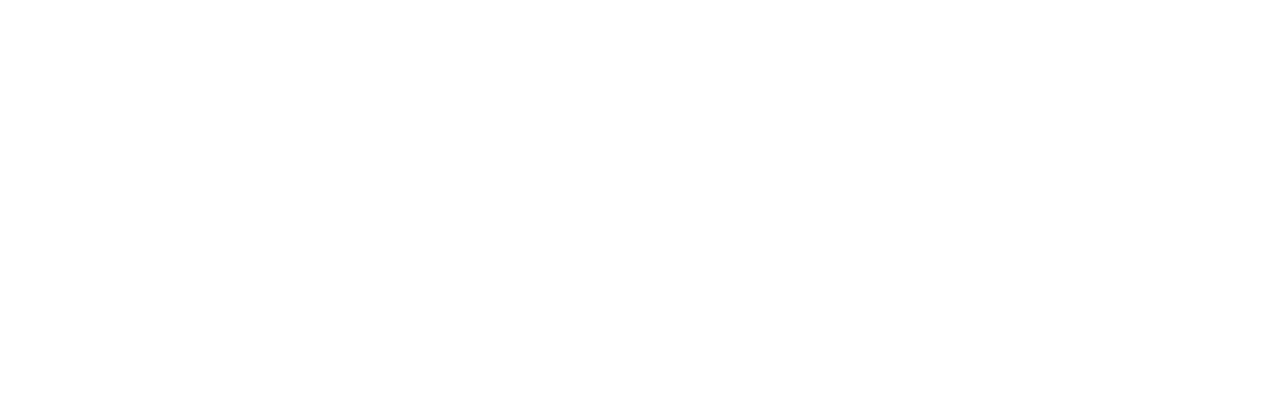
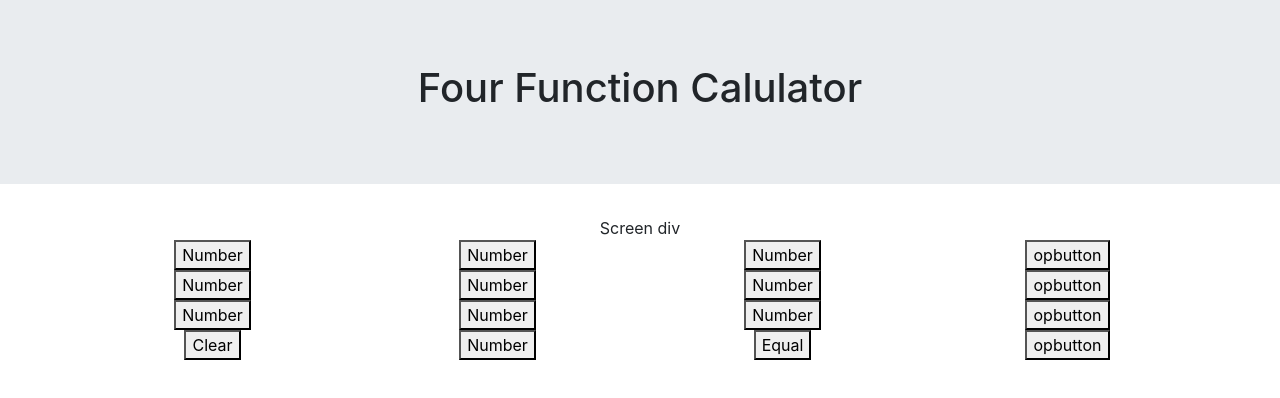
Before and after one commit to Kaleighspurio/react-calculator, a React (Create React App) app: page / in a window 1280 px wide. Shown: the top 398 px of the page. Built offline with nearby package versions, Linux system fonts and the light colour scheme.

Commit message:
added react-bootstrap, set up some folders and rough calculator layout

```diff
--- a/package.json
+++ b/package.json
@@ -6,7 +6,9 @@
     "@testing-library/jest-dom": "^4.2.4",
     "@testing-library/react": "^9.5.0",
     "@testing-library/user-event": "^7.2.1",
+    "bootstrap": "^4.5.2",
     "react": "^16.13.1",
+    "react-bootstrap": "^1.3.0",
     "react-dom": "^16.13.1",
     "react-scripts": "3.4.3"
   },
--- a/src/App.js
+++ b/src/App.js
@@ -1,10 +1,14 @@
 import React from 'react';
+import Header from './components/Header';
+import CalcBody from './components/CalcBody';
+import 'bootstrap/dist/css/bootstrap.min.css';
 import './App.css';
 
 function App() {
   return (
     <div className="App">
-
+      <Header/>
+      <CalcBody/>
     </div>
   );
 }
--- /dev/null
+++ b/src/components/CalcBody.js
@@ -0,0 +1,76 @@
+import React from 'react';
+import NumButton from './NumButton';
+import ClearButton from "./ClearButton";
+import EqualButton from './EqualButton';
+import OperationButton from './OperationButton';
+import ScreenDiv from './ScreenDiv';
+
+import { Container, Row, Col } from 'react-bootstrap';
+
+export default function CalcBody() {
+    return (
+        <Container>
+            <Row className="justify-content-md-center">
+                <Col md="6">
+                    <ScreenDiv/>
+                </Col>
+            </Row>
+            <Row>
+            <Col xs={3}>
+                <NumButton/>
+            </Col>
+            <Col xs={3}>
+                <NumButton/>
+            </Col>
+            <Col xs={3}>
+                <NumButton/>
+            </Col>
+            <Col xs={3}>
+                <OperationButton/>
+            </Col>
+            </Row>
+            <Row>
+            <Col xs={3}>
+                <NumButton/>
+            </Col>
+            <Col xs={3}>
+                <NumButton/>
+            </Col>
+            <Col xs={3}>
+                <NumButton/>
+            </Col>
+            <Col xs={3}>
+                <OperationButton/>
+            </Col>
+            </Row>
+            <Row>
+            <Col xs={3}>
+                <NumButton/>
+            </Col>
+            <Col xs={3}>
+                <NumButton/>
+            </Col>
+            <Col xs={3}>
+                <NumButton/>
+            </Col>
+            <Col xs={3}>
+                <OperationButton/>
+            </Col>
+            </Row>
+            <Row>
+            <Col xs={3}>
+                <ClearButton/>
+            </Col>
+            <Col xs={3}>
+                <NumButton/>
+            </Col>
+            <Col xs={3}>
+                <EqualButton/>
+            </Col>
+            <Col xs={3}>
+                <OperationButton/>
+            </Col>
+            </Row>
+        </Container>
+    )
+}
--- /dev/null
+++ b/src/components/ClearButton.js
@@ -0,0 +1,7 @@
+import React from 'react';
+
+export default function ClearButton() {
+    return (
+        <button>Clear</button>
+    )
+}
--- /dev/null
+++ b/src/components/EqualButton.js
@@ -0,0 +1,7 @@
+import React from 'react';
+
+export default function EqualButton() {
+    return (
+        <button>Equal</button>
+    )
+}
--- /dev/null
+++ b/src/components/Header.js
@@ -0,0 +1,12 @@
+import React from 'react';
+import { Jumbotron, Container } from 'react-bootstrap';
+
+export default function Header() {
+  return (
+    <Jumbotron fluid>
+      <Container>
+        <h1>Four Function Calulator</h1>
+      </Container>
+    </Jumbotron>
+  );
+}
--- /dev/null
+++ b/src/components/NumButton.js
@@ -0,0 +1,7 @@
+import React from 'react';
+
+export default function NumButton() {
+    return (
+        <button>Number</button>
+    )
+}
--- /dev/null
+++ b/src/components/OperationButton.js
@@ -0,0 +1,7 @@
+import React from 'react';
+
+export default function OperationButton() {
+    return (
+        <button>opbutton</button>
+    )
+}
--- /dev/null
+++ b/src/components/ScreenDiv.js
@@ -0,0 +1,9 @@
+import React from 'react';
+
+export default function ScreenDiv() {
+    return (
+        <div>
+            Screen div
+        </div>
+    )
+}
```
Also changed, not shown: 1 other file (tests, documents, lock files or other folders).
